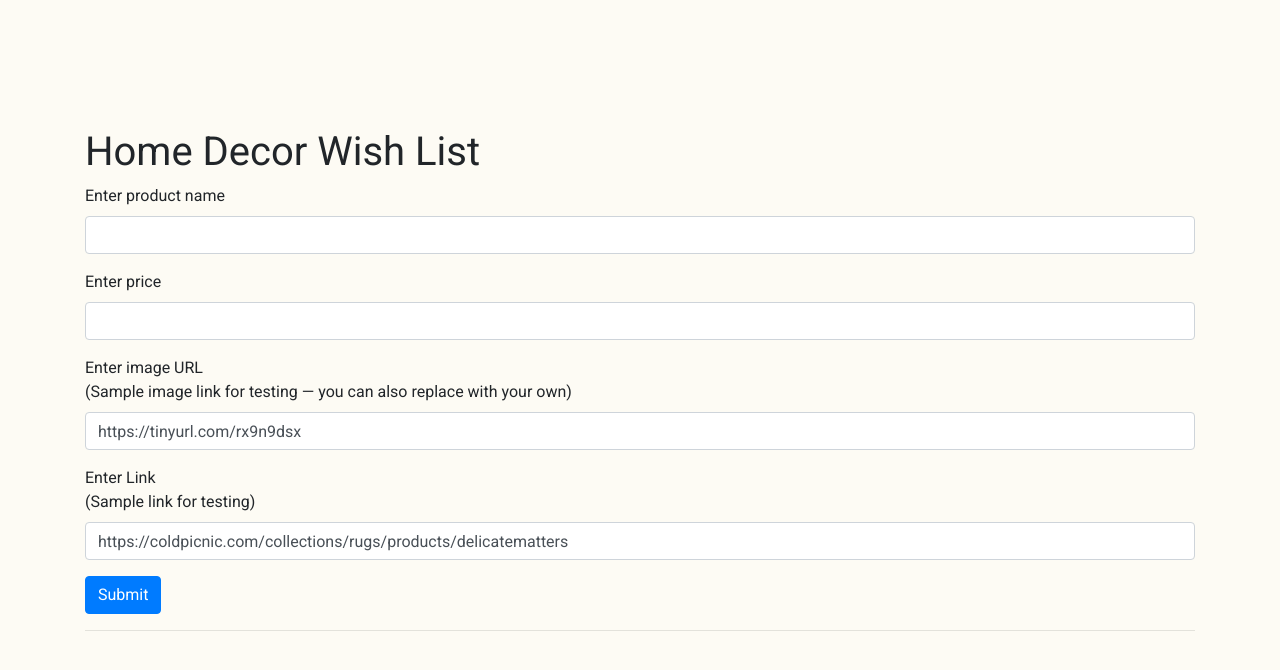
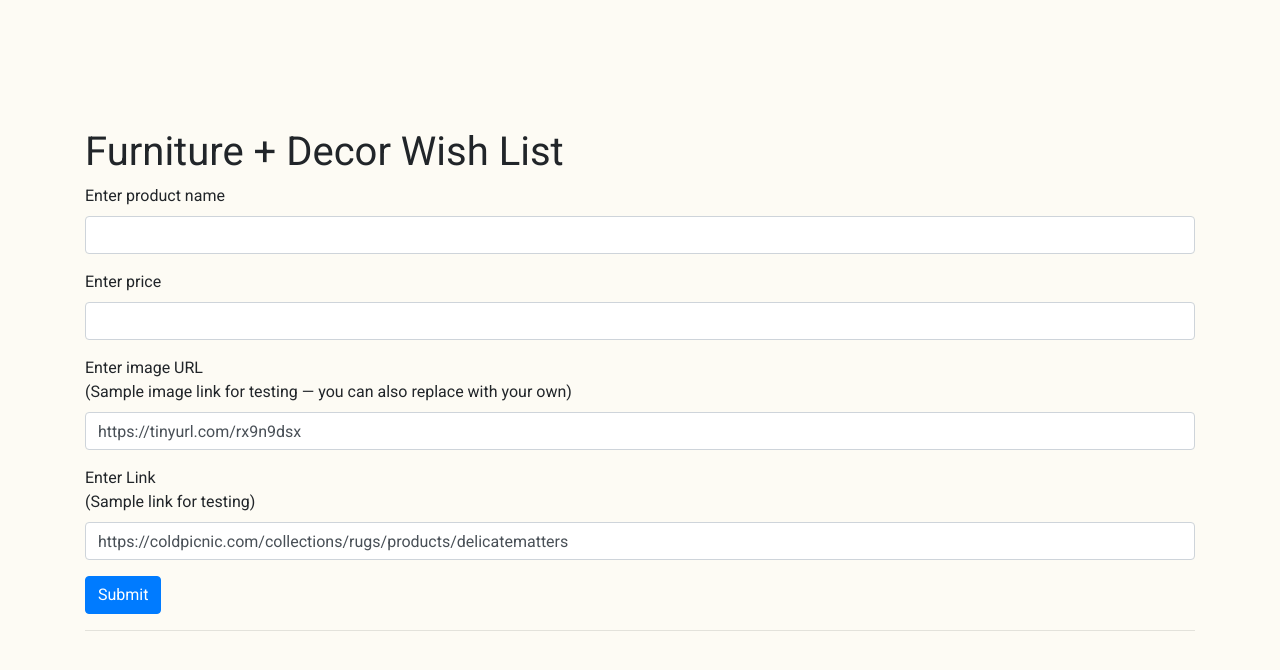
Before and after one commit to ghsyafii/furniture-wish-list, a plain HTML site: page index.html in a window 1280 px wide. Drawn offline with nearby package versions, Linux system fonts and the light colour scheme; files that its build step writes are made by us from their sources; no server answers.

Commit message:
changed to furniture + decor

```diff
--- a/index.html
+++ b/index.html
@@ -1,6 +1,3 @@
-<!--This is a page to test the form used to submit products to the server.
-It uses Google's firebase.-->
-
 <!DOCTYPE html>
 <html lang="en">
 <head>
@@ -16,12 +13,12 @@ It uses Google's firebase.-->
     <link rel="stylesheet" href="../src/main/resources/static/assets/style.css">
     <link rel="stylesheet" href="https://cdnjs.cloudflare.com/ajax/libs/animate.css/4.1.1/animate.min.css"/>
 
-    <title>Home Decor Wish List</title>
+    <title>Furniture + Decor Wish List</title>
 </head>
 <body>
 
 <div class="container mt-5">
-    <h1>Home Decor Wish List</h1>
+    <h1>Furniture + Decor Wish List</h1>
     <form>
         <div class="form-group">
             <label>Enter product name</label>
```
